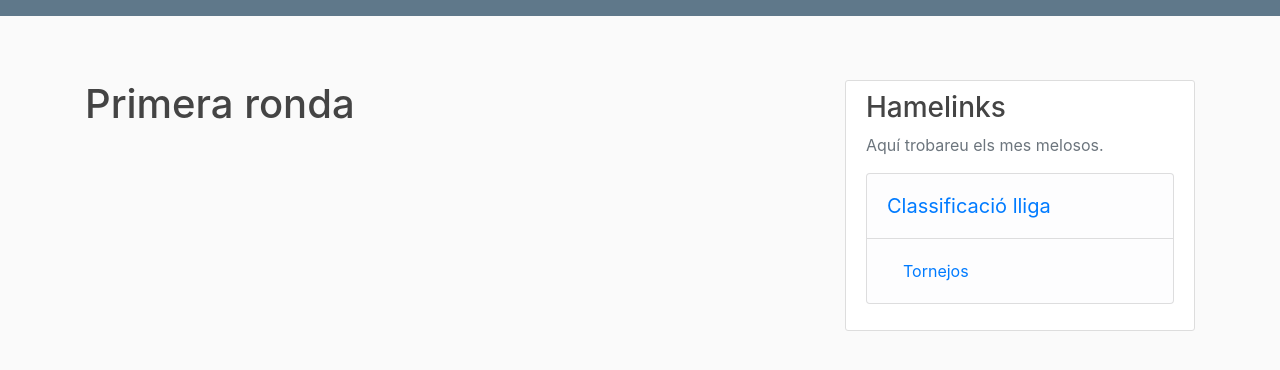
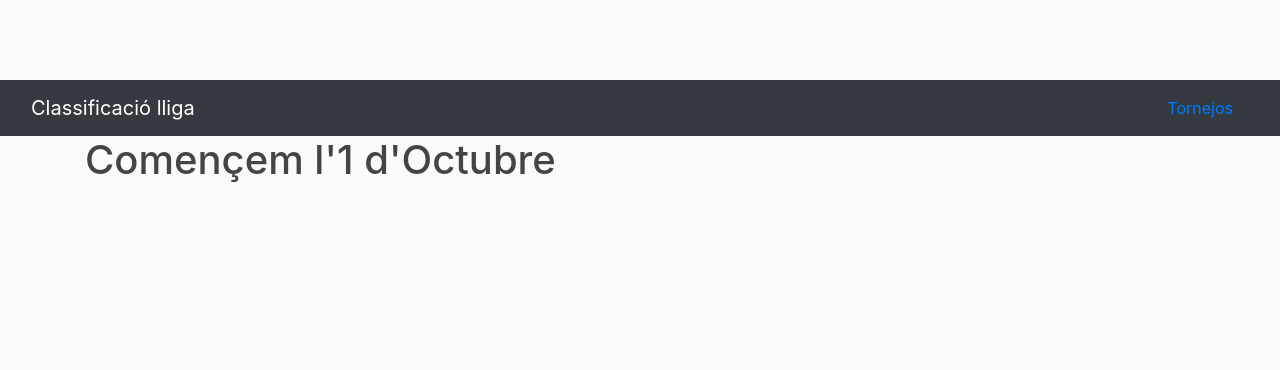
Before and after one commit to a-dal/web_lliga, a Django app: page /tornejos in a window 1280 px wide. Shown: the top 370 px of the page. Run offline with Django 5.2, Linux system fonts and the light colour scheme; some libraries are stand-ins or nearby versions.

Commit message:
change navbar

```diff
--- a/standings/templates/standings/base.html
+++ b/standings/templates/standings/base.html
@@ -20,29 +20,17 @@
 </head>
 <body>
     <header class="site-header">
-      <nav class="navbar navbar-expand-md navbar-dark bg-steel fixed-top">
-
+      <nav class="navbar navbar-dark bg-dark">
+        <div class="container-fluid">
+          <a class="navbar-brand" href="{% url 'standings-home' %}">Classificació lliga</a>
+          <a class="nav-item nav-link" href="{% url 'standings-tornejos' %}">Tornejos</a>
+        </div>
       </nav>
     </header>
     <main role="main" class="container">
       <div class="row">
         <div class="col-md-8">
           {% block content %}{% endblock %}
-        </div>
-        <div class="col-md-4">
-          <div class="content-section">
-            <h3>Hamelinks</h3>
-            <p class='text-muted'>Aquí trobareu els mes melosos.
-              <ul class="list-group">
-                <li class="list-group-item list-group-item-light">
-                  <a class="navbar-brand mr-4" href="{% url 'standings-home' %}">Classificació lliga</a>
-                </li>
-                <li class="list-group-item list-group-item-light">
-                  <a class="nav-item nav-link" href="{% url 'standings-tornejos' %}">Tornejos</a>
-                </li>
-              </ul>
-            </p>
-          </div>
         </div>
       </div>
     </main>
--- a/standings/templates/standings/rondes.html
+++ b/standings/templates/standings/rondes.html
@@ -1,6 +1,8 @@
 {% extends "standings/base.html" %}
 {% block content %}
-    <h1>Primera ronda</h1>
+    {% if not round %}
+    <h1>Començem l'1 d'Octubre</h1>
+    {% else %}
     {% for round in rounds %}
     <article class="media content-section">
         <div class="media-body">
@@ -26,4 +28,5 @@
               </table>
       </article>
     {% endfor %}
+    {% endif %}
 {% endblock content %}
```
